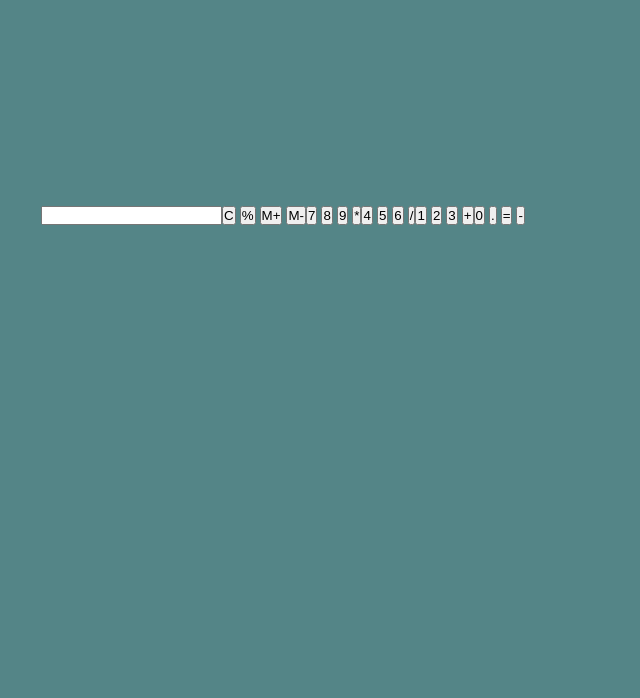
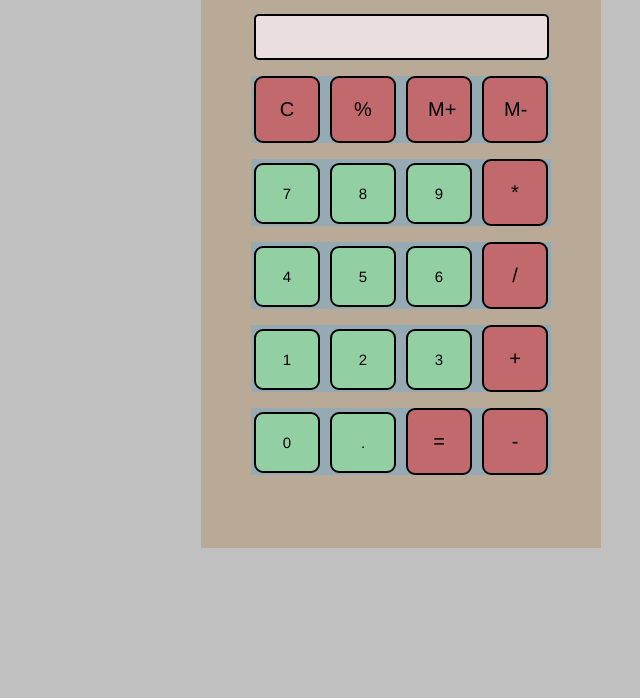
Before and after one commit to anandkumar310/tic-toc-toe1, a plain HTML site: page index.html in a window 1280 px wide. Shown: the part 102-800 px from the top of the page, without its empty margins (357-997 px from the left). Drawn offline with Linux system fonts and the light colour scheme.

Commit message:
style
css

```diff
--- a/style.css
+++ b/style.css
@@ -1,64 +1,60 @@
-*{
-    margin: 0;
-    padding: 0;
+body{
+    background-color:#C0C0C0 ;
 }
-body{
-    background-color:#548587 ;
+.text-center{
     text-align: center;
 }
-.container{
-    height: 70vh;
+.bg-red{
+    background-color: red;
+}
+.mx-auto{
+    margin: auto;
+}
+.m-w-20{
+    max-width: 30vw;
+}
+.button{
+    width:66px ;
+    padding: 20px;
+    margin: 0 3px;
+    border: 2px solid black;
+    border-radius: 9px;
+    background-color: rgb(146, 208, 163);
+    font-size: 15px;
+    font-family: 'Franklin Gothic Medium', 'Arial Narrow', Arial, sans-serif;
+}
+.flex{
     display: flex;
-    justify-content: center;
+}
+.flex-col{
+    flex-direction: column;
+}
+.text-center{
     align-items: center;
 }
-.game{
-    height: 60vmin;
-    width: 60vmin;
-    display: flex;
-    flex-wrap: wrap;
-    justify-content: center;
-    align-items: center;
-    gap: 1.5vmin;
+.row{
+    margin: 8px 0;
+    background-color: rgb(149, 170, 179);
 }
-.box{
-    height: 18vmin;
-    width: 18vmin;
-    border-radius: 1rem ;
-    border: none;
-    box-shadow: 0 0 1rem rgba(0, 0, 0, 0.3);
-    font-size: 8vmin;
-    color: #b0413e;
-    background-color: #ffffc7;
+.row input{
+    width: 291px;
+    font-size: 19px;
+    margin: 0px;
+    padding: 10px 0px;
+    border: 2px solid black;
+    border-radius: 5px;
+    background-color: rgb(234, 222, 222);
 }
-#reset-btn{
-    padding: 1rem;
-    font-size: 1.25rem;
-    background-color: #191913;
-    color: #fff;
-    border-radius: 1rem;
-    border: none;
+.bd{
+    background-color: rgba(228, 56, 56, 0.564);
+    color: black;
+    font-size: 20px;
 }
-#new-btn{
-    padding: 1rem;
-    font-size: 1.25rem;
-    background-color: #191913;
-    color: #fff;
-    border-radius: 1rem;
-    border: none;
+.cpage{
+    background-color: rgba(172, 130, 82, 0.372);
+    width: 400px;
+    height: 600px;
+    text-align: center;
+    margin-left: 550px;
+    margin-top: 50px;
 }
-#msg{
-    color: #ffffc7 ;
-    font-size: 8vmin;
-}
-.msg-container{
-    height: 100vmin;
-    display: flex;
-    justify-content: center;
-    align-items: center;
-    flex-direction: column;
-    gap: 4rem;
-}
-.hide{
-    display: none;
-}
```
